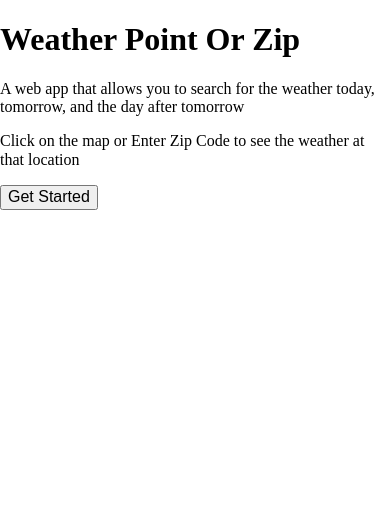
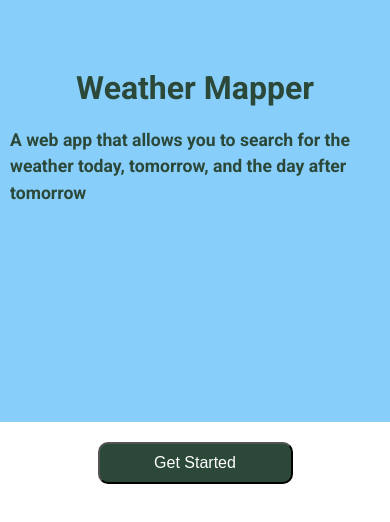
Before and after one commit to kyolf/WeatherAPI-Google, a plain HTML site: page index.html in a window 390 px wide. Drawn offline with nearby package versions, Linux system fonts and the light colour scheme.

Commit message:
got homepage responsive

```diff
--- a/css/main.css
+++ b/css/main.css
@@ -1,10 +1,93 @@
-html, body, section{
+html, body{
   width:100%;
   height:100%;
   margin: 0;
   padding: 0;
+  font-family: 'Roboto', sans-serif;
+  font-weight: bold;
 }
 
-.hidden{
-  display:none;
+.home_page_background{
+  background-color:lightskyblue;
+  height: 50%;
+  color: #2B4839;
 }
+
+.home_page{
+  padding: 10px;
+}
+
+.home_page >h1{
+  margin: 60px 0 20px;
+  text-align: center;
+}
+
+.home_page > p{
+  margin: 10px 0;
+  line-height: 1.5em;
+  font-size: 1.1em;
+}
+
+.get_started_background{
+  margin: 20px 0;
+  text-align: center;
+}
+
+.get_started_background > a{
+  text-decoration: none;
+}
+
+.get_started{
+  width: 50%;
+  padding: 10px;
+  color: #FFF;
+  background-color: #2B4839;
+
+  border-radius: 10px;
+  -webkit-border-radius: 10px;
+  -moz-border-radius: 10px;
+}
+
+.get_started:hover{
+  box-shadow: 5px 5px 5px #888888;
+  -webkit-box-shadow: 5px 5px 5px #888888;
+  -moz-box-shadow: 5px 5px 5px #888888;
+  background-color: #335F65;
+}
+
+@media only screen and (min-width: 400px){
+  .home_page > h1{
+    margin: 88px 0 20px;
+    font-size: 2.1em;
+  }
+
+  .home_page > p{
+    margin: 10px 20px;
+  }
+}
+
+@media only screen and (min-width: 500px){
+  .home_page>h1{
+    text-align: left;
+    margin: 150px 20px 20px;
+    font-size: 2.6em;
+  }
+
+  .home_page > p{
+    font-size: 1.2em;
+  }
+
+  .get_started{
+    width: 35%;
+  }
+}
+
+@media only screen and (min-width: 700px){
+  /* .home_page>h1{
+    margin: 190px 20px 20px;
+  } */
+
+  .get_started{
+    width: 20%;
+  }
+}
--- a/css/maps.css
+++ b/css/maps.css
@@ -3,6 +3,7 @@ html, body, section{
   height:100%;
   margin: 0;
   padding: 0;
+  font-family: 'Roboto', sans-serif;
 }
 
 .map_weather{
--- a/index.html
+++ b/index.html
@@ -3,19 +3,21 @@
   <head>
     <title>Weather Point Or Zip</title>
     <meta name="viewport" content="width=device-width, initial-scale=1">
+    <link href="https://fonts.googleapis.com/css?family=Roboto:400,700" rel="stylesheet">
     <link rel="stylesheet" href="css/main.css">
     <link rel="stylesheet" href="https://cdnjs.cloudflare.com/ajax/libs/normalize/7.0.0/normalize.min.css" type="text/css" />
   </head>
   <body>
     <section class="home_page_background">
       <main class="home_page">
-        <h1>Weather Point Or Zip</h1>
+        <h1>Weather Mapper</h1>
         <p>A web app that allows you to search for the weather today, tomorrow, and the day after tomorrow</p>
-        <p>Click on the map or Enter Zip Code to see the weather at that location</p>
-        <a href="maps.html">
-          <button>Get Started</button>
-        </a>
       </main>
     </section>
+    <aside class="get_started_background">
+        <a href="maps.html">
+          <button class="get_started">Get Started</button>
+        </a>
+    </aside>
   </body>
 </html>
```
Also changed, not shown: maps.html (+1 -0 lines).
